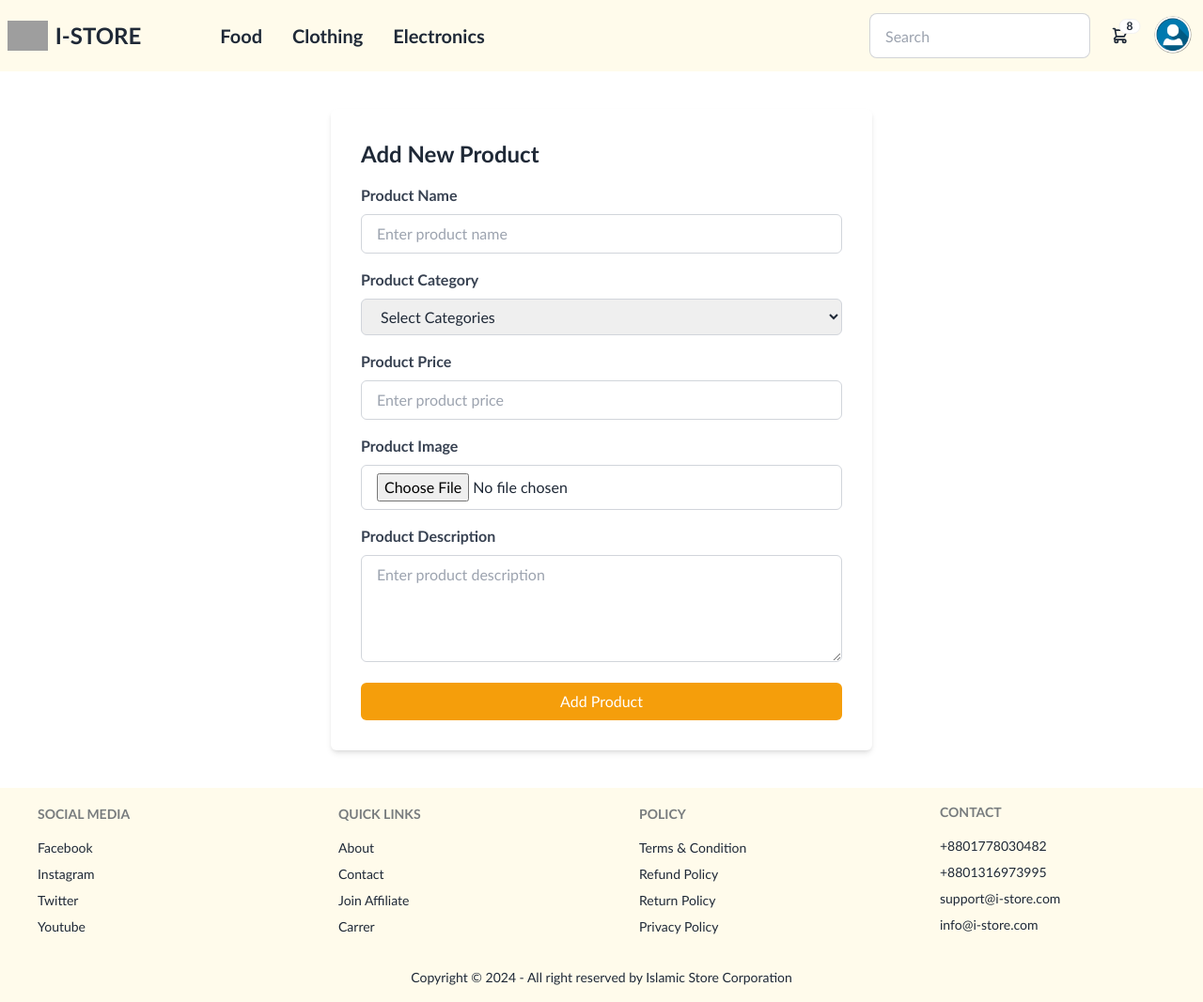
After one commit to abuannur/i-store-php, a Laravel app: page /add-product in a window 1280 px wide. The commit adds this page. Shown: the whole page at 94% size. Run offline with Laravel 10, Linux system fonts and the light colour scheme; style sheets or scripts are compiled from the project's sources; some libraries are stand-ins or nearby versions; grey boxes are pictures that could not be loaded.

Commit message:
add product & view card login section setup

```diff
--- a/resources/views/layouts/master.blade.php
+++ b/resources/views/layouts/master.blade.php
@@ -11,7 +11,7 @@
 <body>
 
     <!-- Navbar -->
-    <div class="navbar bg-amber-50">
+<div class="navbar bg-amber-50">
   <div class="flex-1">
  <!-- Drop down hamburger -->
  <div class="dropdown">
@@ -20,25 +20,25 @@
       </div>
       <ul tabindex="0" class="menu menu-sm dropdown-content mt-3 z-[1] p-2 shadow bg-base-100 rounded-box w-52">
 
-      <li class="text-xl font-bold hover:bg-amber-500 rounded-lg"><a href="{{url('/food-product')}}">Food & Grocery</a></li>
-        <li class="text-xl font-bold hover:bg-amber-500 rounded-lg"><a  href="{{url('/fashion-product')}}">Cloths & Fashion</a></li>
-        <li class="text-xl font-bold hover:bg-amber-500 rounded-lg"><a  href="{{url('/electronics-product')}}">Electronics</a></li>
+      <li class="text-xl font-bold hover:bg-amber-500 rounded-lg"><a href="{{url('/food')}}">Food</a></li>
+        <li class="text-xl font-bold hover:bg-amber-500 rounded-lg"><a  href="{{url('/clothing')}}">Clothing</a></li>
+        <li class="text-xl font-bold hover:bg-amber-500 rounded-lg"><a  href="{{url('/electronics')}}">Electronics</a></li>
       </ul>
     </div>
 
     <!-- Logo -->
-    <Link to="/">
+
     <div class="flex items-center gap-2">
  <img class="lg:h-8 md:h-7 h-6  " src="img/logo.png" alt="">
     <a href="{{url('/')}}" class="font-bold lg:text-2xl md:texl-2xl uppercase text-xl">I-Store</a>
  </div>
- </Link>
+
  <!-- nav menu -->
  <div class=" hidden lg:flex ml-16">
     <ul class="menu menu-horizontal px-1">
-    <li class="text-xl font-bold hover:bg-amber-500 rounded-lg"><a href="{{url('/food-product')}}">Food & Grocery</a></li>
-        <li class="text-xl font-bold hover:bg-amber-500 rounded-lg"><a href="{{url('/fashion-product')}}">Cloths & Fashion</a></li>
-        <li class="text-xl font-bold hover:bg-amber-500 rounded-lg"><a href="{{url('/electronics-product')}}">Electronics</a></li>
+    <li class="text-xl font-bold hover:bg-amber-500 rounded-lg"><a href="{{url('/food')}}">Food</a></li>
+        <li class="text-xl font-bold hover:bg-amber-500 rounded-lg"><a  href="{{url('/clothing')}}">Clothing</a></li>
+        <li class="text-xl font-bold hover:bg-amber-500 rounded-lg"><a  href="{{url('/electronics')}}">Electronics</a></li>
 
     </ul>
   </div>
@@ -82,14 +82,9 @@
         </div>
       </div>
       <ul tabindex="0" class="mt-3 z-[1] p-2 shadow menu menu-sm dropdown-content bg-amber-50 rounded-box w-52">
-        <li>
-          <a class="justify-between">
-            Profile
-            <span class="badge">New</span>
-          </a>
-        </li>
-        <li><a>Dashboard</a></li>
-        <li><a>Logout</a></li>
+        <li><a href="{{url('/add-product')}}" >Add Product</a></li>
+        <li><a href="{{url('/view-cart')}}" >View Cart</a></li>
+        <li><a href="{{url('/login')}}">Login</a></li>
       </ul>
     </div>
 
--- /dev/null
+++ b/resources/views/pages/add.blade.php
@@ -0,0 +1,85 @@
+@extends('layouts.master')
+@section('content')
+
+<main>
+
+    <div class="max-w-xl my-10 mx-auto bg-white p-8 rounded-md shadow-md">
+        <h2 class="text-2xl font-bold mb-4">Add New Product</h2>
+        <form action="" method="POST" enctype="multipart/from-data" >
+            <div class="mb-4">
+                <label  class="block text-gray-700 font-bold mb-2">Product Name</label>
+                <input type="text" name="pname"
+                    class="w-full px-4 py-2 border border-gray-300 rounded-md focus:outline-none focus:border-amber-400"
+                    placeholder="Enter product name" required>
+            </div>
+
+            <div class="mb-4">
+                <label  class="block text-gray-700 font-bold mb-2">Product Category</label>
+                <select  name="pcategory"
+                    class="w-full px-4 py-2 border border-gray-300 rounded-md focus:outline-none focus:border-amber-400"
+                    required>
+                    <option value="select" disabled selected>
+                    Select Categories
+                    </option>
+                    <option value="Snacks">
+                    Snacks
+                    </option>
+                    <option value="Drinks">
+                    Drinks
+                    </option>
+                    <option value="Packaged">
+                    Packaged
+                    </option>
+                    <option value="Frozen">
+                    Frozen
+                    </option>
+                    <option value="Cookingz">
+                    Cooking
+                    </option>
+                    <option value="Shirt">
+                    Shirt
+                    </option>
+                    <option value="T-Shirt">
+                    T-Shirt
+                    </option>
+                    <option value="Punjabi">
+                    Punjabi
+                    </option>
+                    <option value="Jeans">
+                    Jeans
+                    </option>
+                    <option value="Atter">
+                    Atter
+                    </option>
+                </select>
+            </div>
+            <div class="mb-4">
+                <label class="block text-gray-700 font-bold mb-2">Product Price</label>
+                <input type="number"  name="pprice"
+                    class="w-full px-4 py-2 border border-gray-300 rounded-md focus:outline-none focus:border-amber-400"
+                    placeholder="Enter product price" required>
+            </div>
+            <div class="mb-4">
+                <label class="block text-gray-700 font-bold mb-2">Product Image</label>
+                <input type="file" name="pimage"
+                    class="w-full px-4 py-2 border border-gray-300 rounded-md focus:outline-none focus:border-amber-400"
+                    accept="image/*" required>
+            </div>
+            <div class="mb-4">
+                <label  class="block text-gray-700 font-bold mb-2">Product
+                    Description</label>
+                <textarea  name="pdescription"
+                    class="w-full px-4 py-2 border border-gray-300 rounded-md focus:outline-none focus:border-amber-400"
+                    rows="4" placeholder="Enter product description" required></textarea>
+            </div>
+            <div class="flex justify-center">
+                <button type="submit"
+                    class="bg-amber-500 w-full text-white px-6 py-2 rounded-md hover:bg-amber-600 focus:outline-none focus:bg-amber-600">Add
+                    Product</button>
+            </div>
+        </form>
+    </div>
+</main>
+
+
+@endsection
--- a/resources/views/pages/foodproduct.blade.php
+++ b/resources/views/pages/food.blade.php
@@ -22,8 +22,9 @@
                     Frozen
                     </option>
                     <option value="Cookingz">
-                    Cookingz
+                    Cooking
                     </option>
+
 
                 </select>
                 <h1 class="w-full bg-amber-500 py-[12px] rounded-l-none px-5 text-center rounded-md text-white text-xl font-bold">Category</h1>
--- a/routes/web.php
+++ b/routes/web.php
@@ -17,14 +17,29 @@ Route::get('/', function () {
     return view('index');
 });
 
-Route::get('/food-product', function () {
-    return view('pages.foodproduct');
+Route::get('/food', function () {
+    return view('pages.food');
 });
 
-Route::get('/fashion-product', function () {
-    return view('pages.fashionproduct');
+Route::get('/clothing', function () {
+    return view('pages.clothing');
 });
 
-Route::get('/electronics-product', function () {
-    return view('pages.electronicsproduct');
+Route::get('/electronics', function () {
+    return view('pages.electronics');
 });
+
+Route::get('/login', function () {
+    return view('pages.auth.login');
+});
+Route::get('/signup', function () {
+    return view('pages.auth.signup');
+});
+
+Route::get('/add-product', function () {
+    return view('pages.add');
+});
+
+Route::get('/view-cart', function () {
+    return view('pages.cart');
+});
```
Also changed, not shown: app/Models/Product.php (added, +11 -0 lines), resources/views/index.blade.php (+14 -16 lines), resources/views/pages/auth/login.blade.php (added, +61 -0 lines), resources/views/pages/auth/signup.blade.php (added, +89 -0 lines), resources/views/pages/cart.blade.php (added, +61 -0 lines), database/migrations/2024_03_22_151328_create_products_table.php (added), resources/views/pages/clothing.blade.php (renamed from resources/views/pages/fashionproduct.blade.php), resources/views/pages/electronics.blade.php (renamed from resources/views/pages/electronicsproduct.blade.php).
